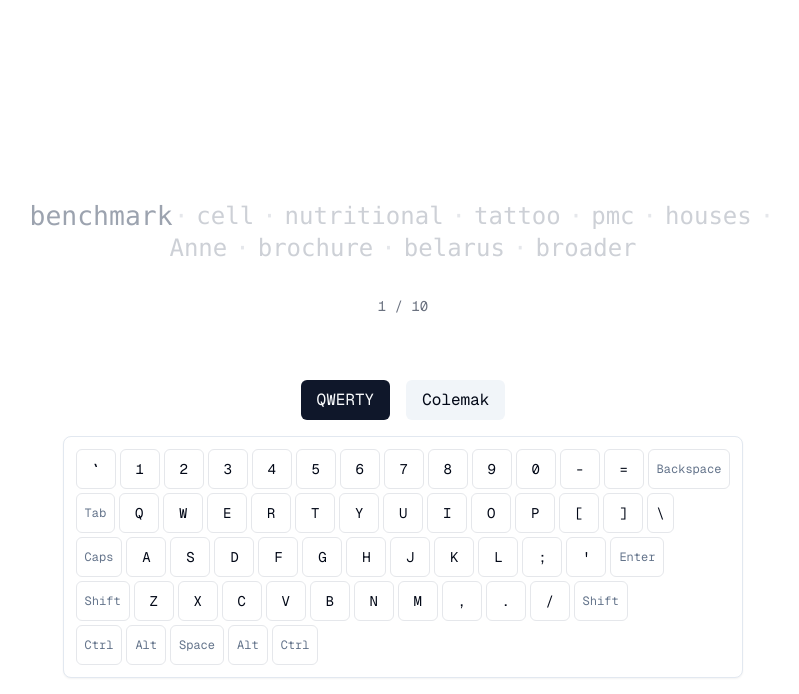
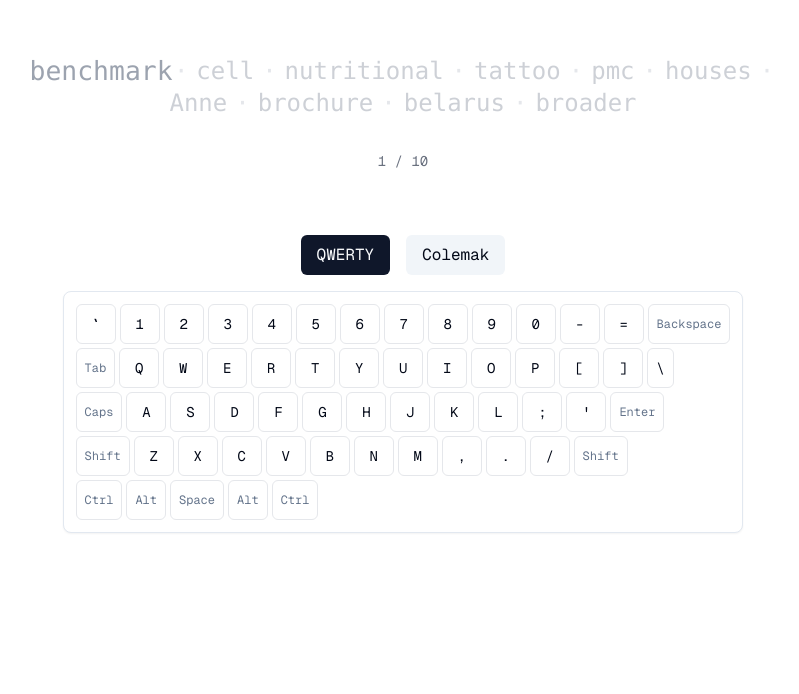
Before and after one commit to iltaek/typewriter, a Next.js app: page / in a window 1280 px wide. Shown: the part 106-800 px from the top of the page, without its empty margins (237-1036 px from the left). Built offline with nearby package versions, Linux system fonts and the light colour scheme.

Commit message:
layout center

```diff
--- a/app/page.tsx
+++ b/app/page.tsx
@@ -1,25 +1,29 @@
 'use client';
 
+import { useState } from 'react';
 import { WordDisplay } from '@/components/typing/word-display';
 import { VirtualKeyboard } from '@/components/keyboard';
 import { LayoutSelector } from '@/components/layout-selector';
-import { useState } from 'react';
 import type { LayoutType } from '@/lib/keyboard';
 
 export default function Home() {
   const [layout, setLayout] = useState<LayoutType>('qwerty');
 
   return (
-    <main className="container mx-auto flex min-h-screen flex-col items-center justify-between p-4">
-      <div className="flex-1" />
+    <main className="flex min-h-screen items-center justify-center">
+      <div className="container mx-auto p-4">
+        <div className="flex flex-col items-center gap-16">
+          {/* 타이핑 영역 */}
+          <div className="w-full max-w-3xl">
+            <WordDisplay layout={layout} />
+          </div>
 
-      <div className="mb-16">
-        <WordDisplay layout={layout} />
-      </div>
-
-      <div className="w-full max-w-5xl space-y-4">
-        <LayoutSelector currentLayout={layout} onLayoutChange={setLayout} />
-        <VirtualKeyboard layout={layout} />
+          {/* 키보드 영역 */}
+          <div className="w-full max-w-5xl space-y-4">
+            <LayoutSelector currentLayout={layout} onLayoutChange={setLayout} />
+            <VirtualKeyboard layout={layout} />
+          </div>
+        </div>
       </div>
     </main>
   );
```
